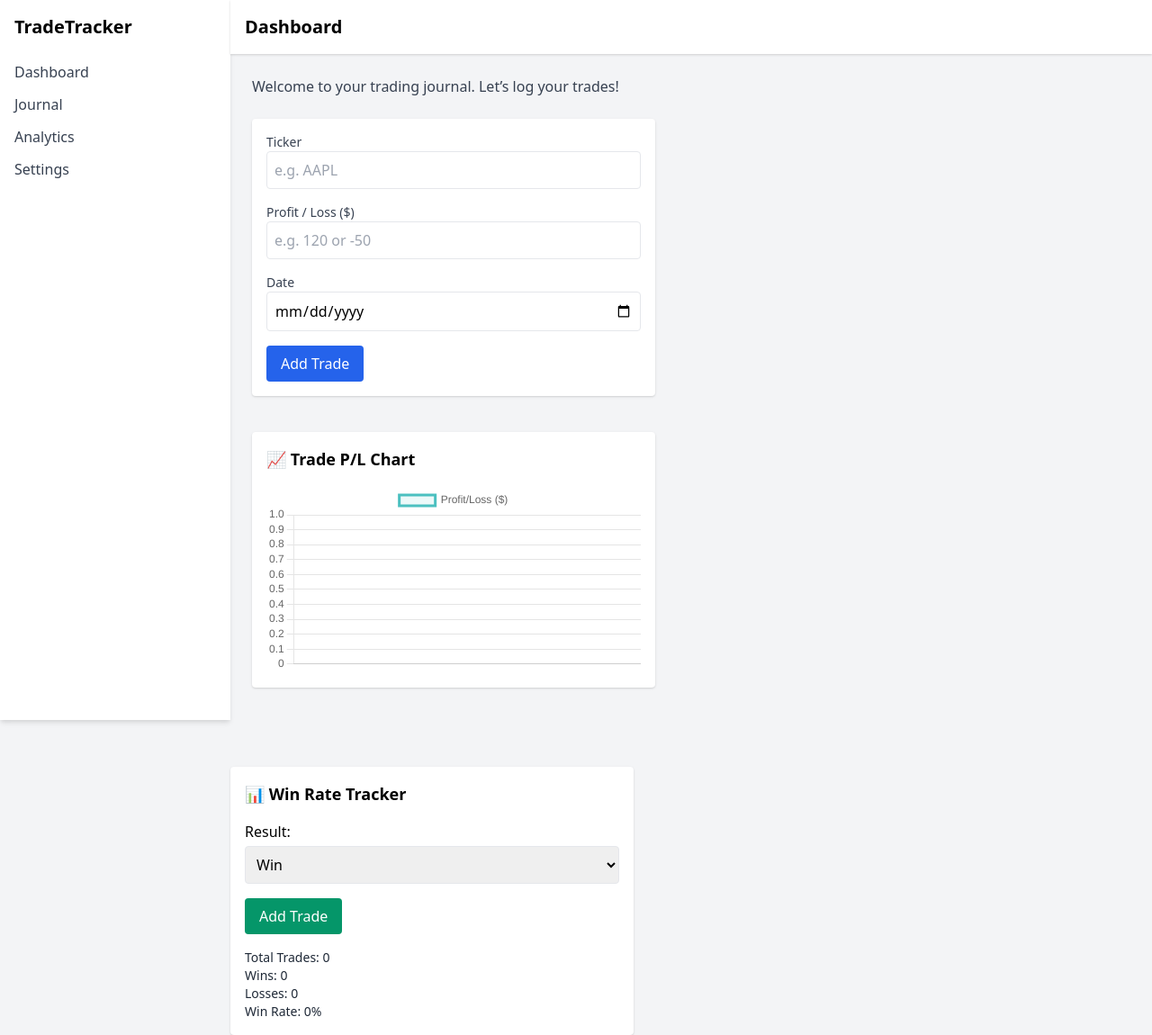
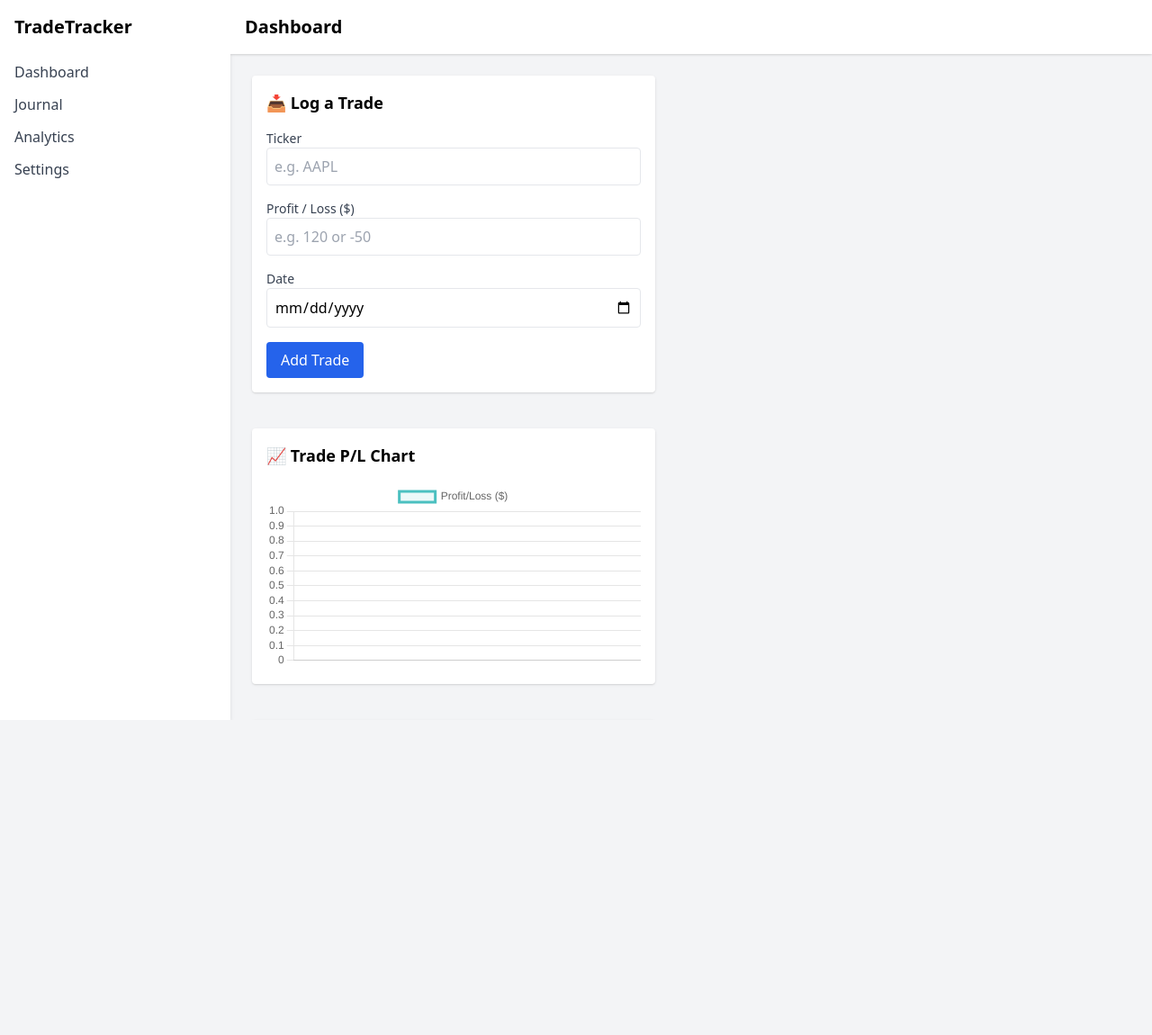
Before and after one commit to bananamama9691/tradejournal, a plain HTML site: page index.html in a window 1280 px wide. Shown: the whole page at 90% size. After the commit the page ends 800 px from the top, so only its background shows below. Drawn offline with nearby package versions, Linux system fonts and the light colour scheme.

Commit message:
Update index.html

```diff
--- a/index.html
+++ b/index.html
@@ -1,10 +1,17 @@
 <!DOCTYPE html>
 <html lang="en">
-<head><script src="https://cdn.jsdelivr.net/npm/chart.js"></script>
+<head>
   <meta charset="UTF-8" />
   <meta name="viewport" content="width=device-width, initial-scale=1.0" />
   <title>Trade Journal</title>
+
+  <!-- ✅ Load Chart.js first -->
+  <script src="https://cdn.jsdelivr.net/npm/chart.js"></script>
+
+  <!-- ✅ Load your JavaScript -->
   <script src="script.js" defer></script>
+
+  <!-- ✅ Tailwind CSS -->
   <link href="https://cdn.jsdelivr.net/npm/tailwindcss@2.2.19/dist/tailwind.min.css" rel="stylesheet">
 </head>
 <body class="bg-gray-100">
@@ -22,20 +29,20 @@
       </nav>
     </aside>
 
-    <!-- Content -->
-    <div class="flex-1 flex flex-col">
+    <!-- Main Content -->
+    <div class="flex-1 flex flex-col overflow-y-auto">
 
       <!-- Topbar -->
       <header class="bg-white p-4 shadow">
         <h1 class="text-xl font-semibold">Dashboard</h1>
       </header>
 
-      <!-- Main content -->
-      <main class="flex-1 p-6">
-        <p class="text-gray-700">Welcome to your trading journal. Let’s log your trades!</p>
+      <!-- Main Area -->
+      <main class="flex-1 p-6 space-y-10">
 
-        <!-- Add Trade Form -->
-        <form id="trade-form" class="mt-6 space-y-4 bg-white p-4 rounded shadow max-w-md">
+        <!-- Trade Form -->
+        <form id="trade-form" class="space-y-4 bg-white p-4 rounded shadow max-w-md">
+          <h2 class="text-lg font-bold">📥 Log a Trade</h2>
           <div>
             <label class="block text-sm font-medium text-gray-700">Ticker</label>
             <input type="text" id="ticker" class="w-full border p-2 rounded" placeholder="e.g. AAPL" required />
@@ -49,16 +56,19 @@
             <input type="date" id="date" class="w-full border p-2 rounded" required />
           </div>
           <button type="submit" class="bg-blue-600 text-white px-4 py-2 rounded hover:bg-blue-700">Add Trade</button>
-        </form><div class="mt-10 max-w-md bg-white p-4 rounded shadow">
+        </form>
+
+        <!-- Chart Section -->
+        <div class="max-w-md bg-white p-4 rounded shadow">
           <h2 class="text-lg font-bold mb-4">📈 Trade P/L Chart</h2>
           <canvas id="plChart" width="400" height="200"></canvas>
         </div>
 
+        <!-- Trade Entries -->
+        <div id="trade-list" class="space-y-2 max-w-md"></div>
 
-        <!-- Trade entries go here -->
-        <div id="trade-list" class="mt-6 space-y-2 max-w-md"></div>
-      </main><!-- Win Rate Tracker -->
-<div class="mt-10 bg-white p-4 rounded shadow max-w-md">
+        <!-- Win Rate Tracker -->
+        <div class="bg-white p-4 rounded shadow max-w-md">
           <h2 class="text-lg font-bold mb-4">📊 Win Rate Tracker</h2>
           <form id="tradeForm" class="space-y-4">
             <label class="block">
@@ -79,8 +89,9 @@
           </div>
         </div>
 
-
+      </main>
     </div>
   </div>
 
 </body>
+</html>
```
Lines whose indentation alone changed are shown as unchanged.
